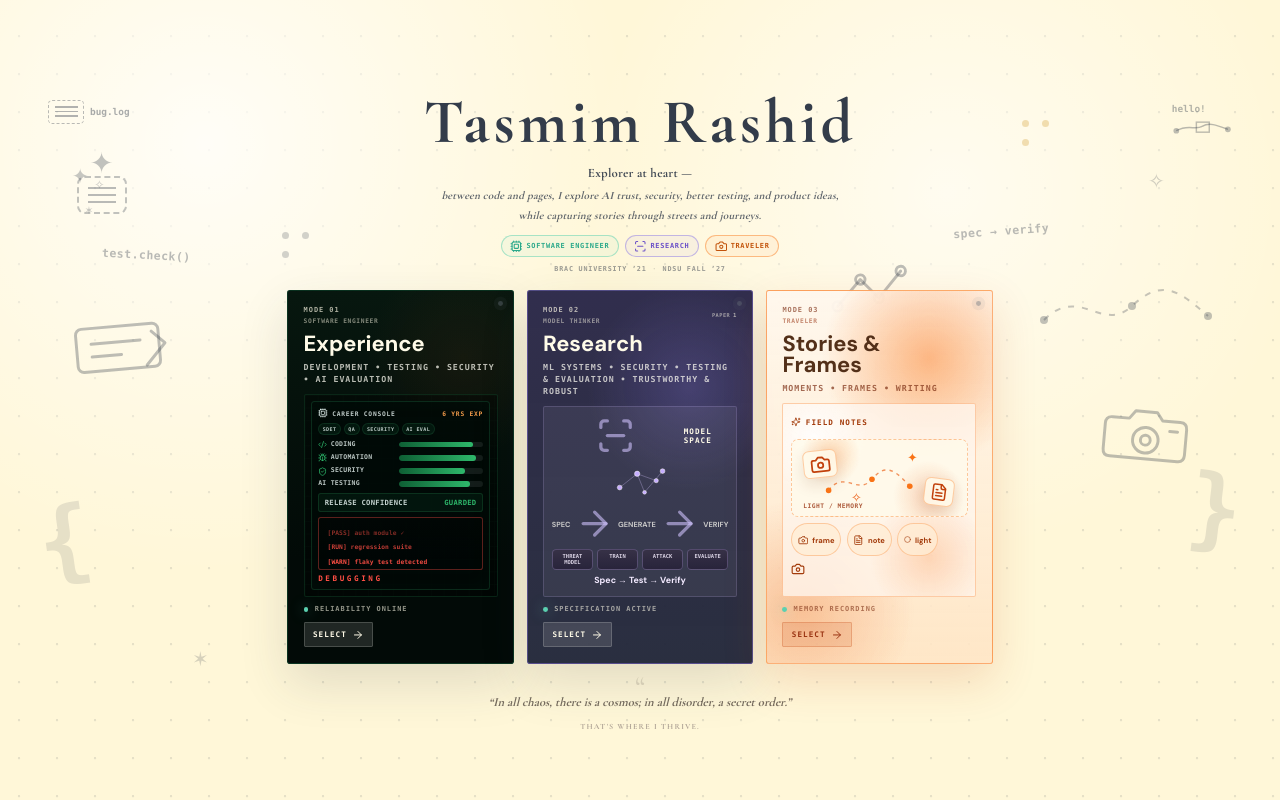
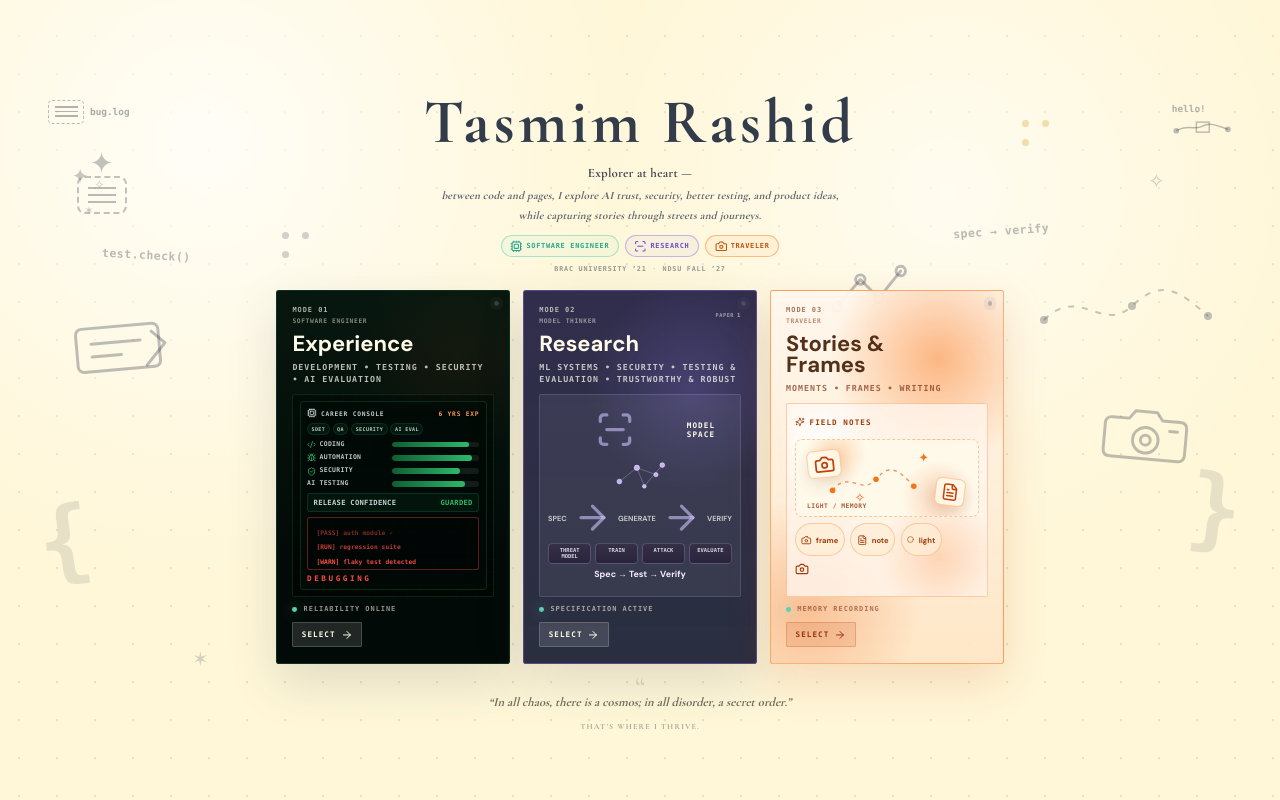
Before and after one commit to Tasmimdristy7/portfolio-site, a Next.js app: page / in a window 1280 px wide. Built offline with nearby package versions, Linux system fonts and the light colour scheme.

Commit message:
Revert "Fix card hover clipping on desktop"
This reverts commit 2d953c5c7b3adc1ac17a97c4f34be9d1bd9b993f.

```diff
--- a/app/globals.css
+++ b/app/globals.css
@@ -46,7 +46,7 @@ button {
 .site-shell {
   position: relative;
   min-height: 100vh;
-  overflow: clip;
+  overflow: hidden;
 }
 
 .page-doodles {
@@ -633,8 +633,6 @@ h1 {
   justify-self: center;
   width: min(1040px, 94%);
   gap: 14px;
-  padding: 16px;
-  margin: -16px;
 }
 
 /* height chain: grid row → snap section → swipe wrapper → card */
```
